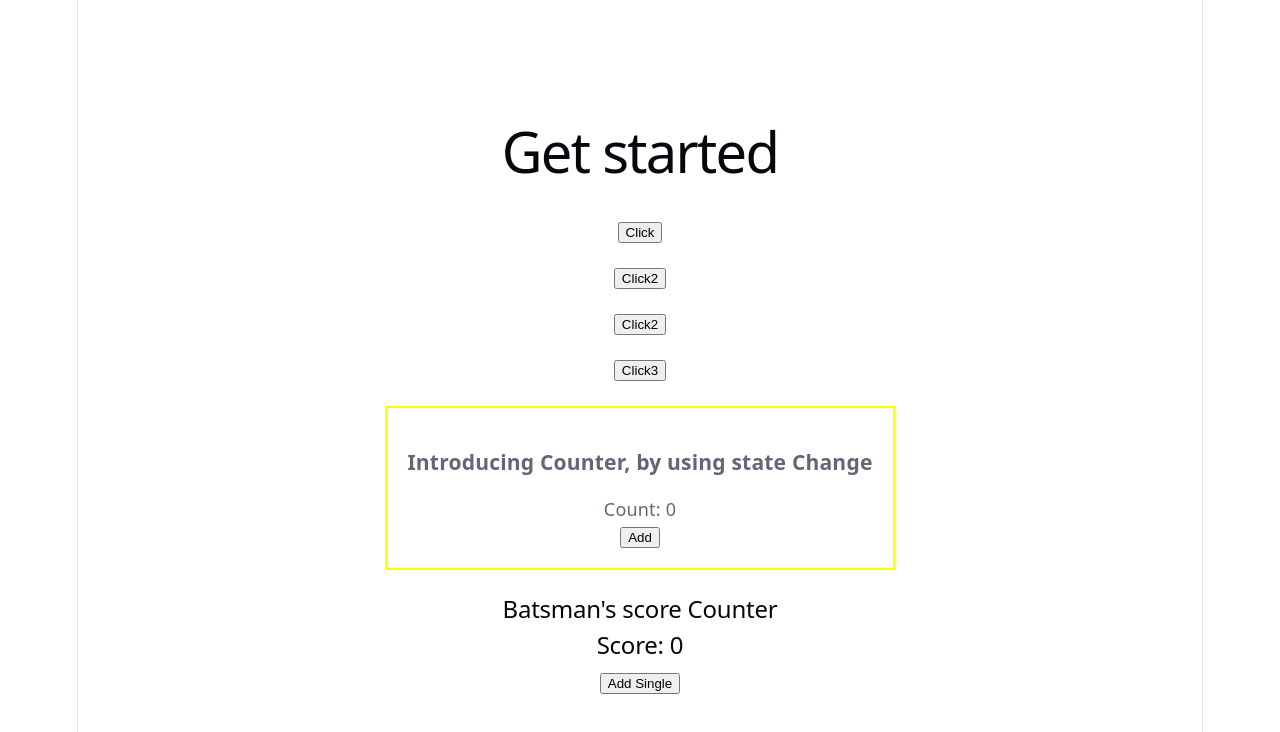
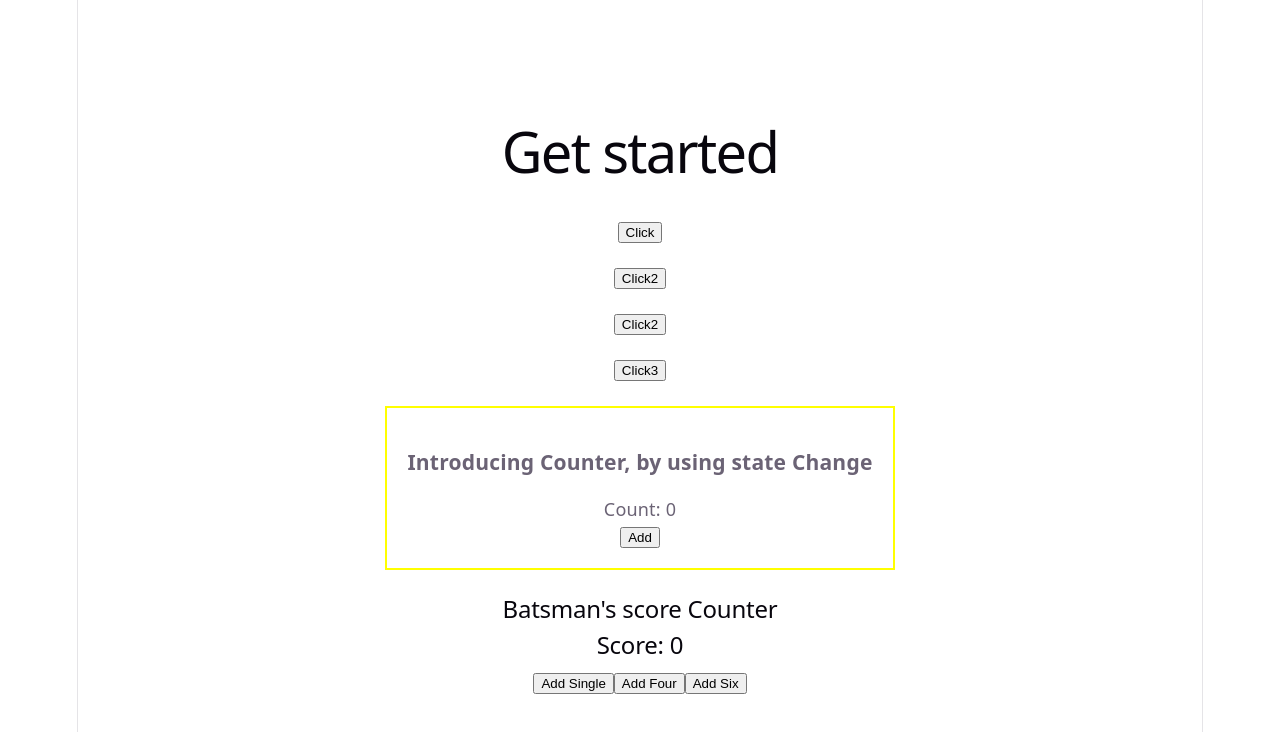
Before and after one commit to asm-saim/v2-react-core-concepts, a React (Vite) app: page / in a window 1280 px wide. Shown: the top 732 px of the page. Built offline with nearby package versions, Linux system fonts and the light colour scheme.

Commit message:
useState is a Hook used to store and update batsman score

```diff
--- a/src/Batsman.jsx
+++ b/src/Batsman.jsx
@@ -8,11 +8,23 @@ const handleSingle=()=>{
     setScore(scoreSingle)
 }
 
+const handleFour=()=>{
+    const scoreFour=score+4;
+    setScore(scoreFour);
+}
+
+const handleSix=()=>{
+    const scoreSix=score+6;
+    setScore(scoreSix)
+}
+
     return (
         <div>
             <h2>Batsman's score Counter</h2>
             <h2>Score: {score}</h2>
             <button onClick={handleSingle}>Add Single</button>
+            <button onClick={handleFour}>Add Four</button>
+            <button onClick={handleSix}>Add Six</button>
         </div>
     )
 }
```
